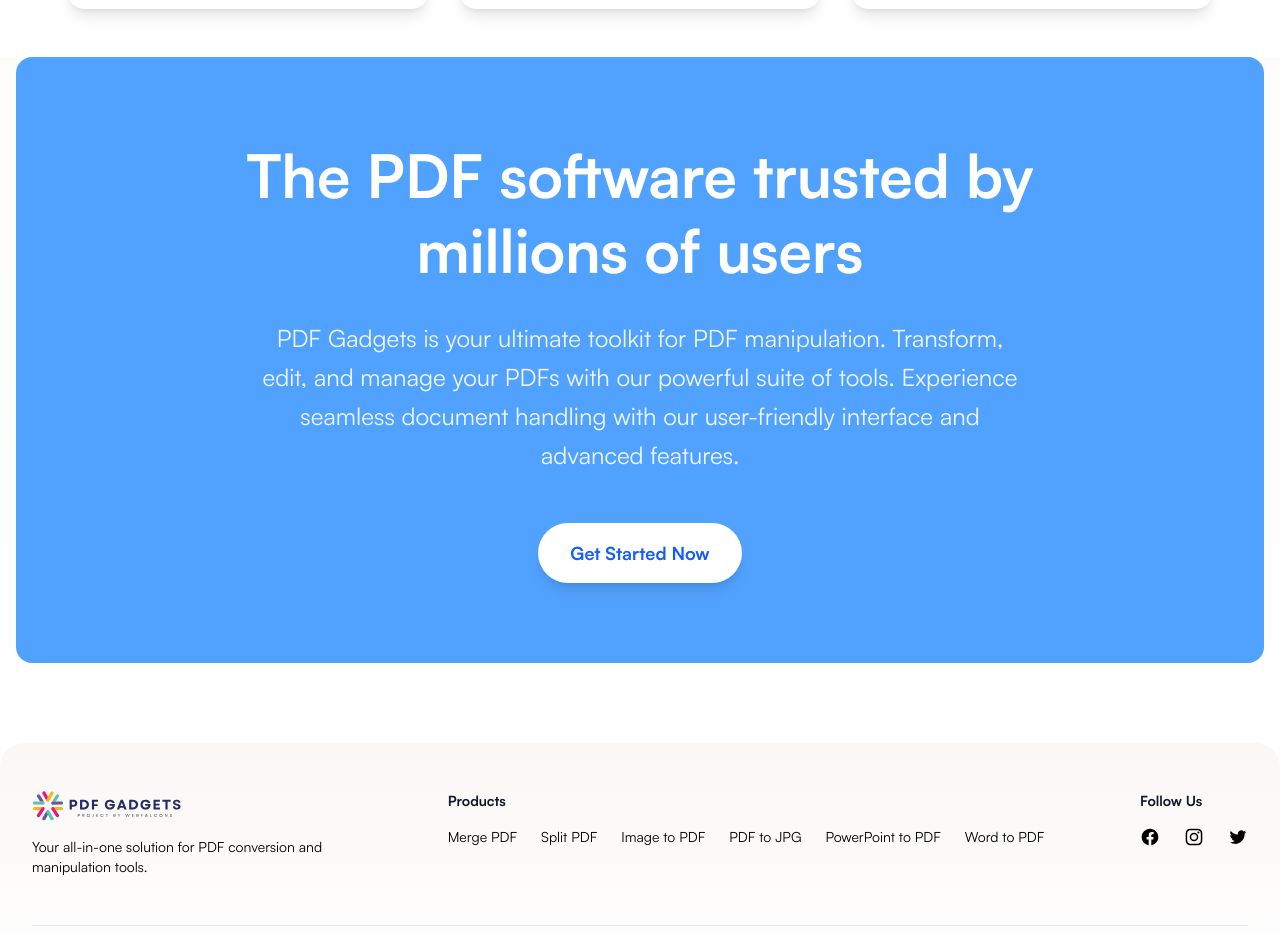
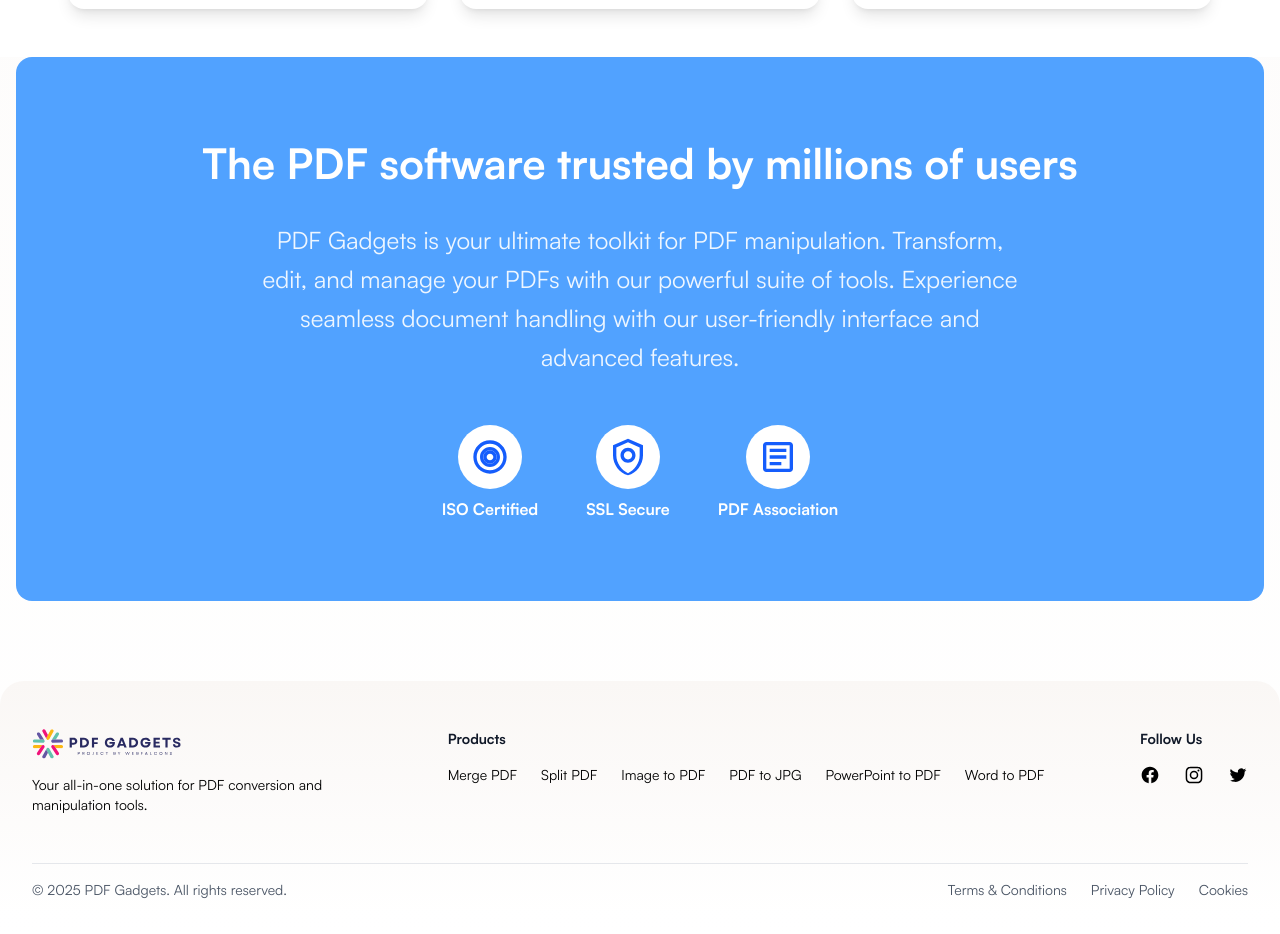
Before and after one commit to Suhaib806/mypdf, a Next.js app: page / in a window 1280 px wide. Shown: the part 1600-2534 px from the top of the page. Built offline with nearby package versions, Linux system fonts and the light colour scheme.

Commit message:
front end upgraded

```diff
--- a/src/components/TrustedSection.tsx
+++ b/src/components/TrustedSection.tsx
@@ -5,16 +5,41 @@
     <section className="w-full bg-blue-400 py-20 rounded-2xl">
       <div className="w-full max-w-[1920px] mx-auto px-4 sm:px-6 lg:px-8" >
         <div className="text-center max-w-4xl mx-auto">
-          <h2 className="text-4xl md:text-5xl lg:text-6xl font-bold text-white mb-8 leading-tight">
+          <h2 className="text-3xl md:text-3xl lg:text-[42px] font-bold text-white mb-8 leading-tight">
             The PDF software trusted by millions of users
           </h2>
           <p className="text-xl md:text-2xl text-white/90 leading-relaxed max-w-3xl mx-auto">
             PDF Gadgets is your ultimate toolkit for PDF manipulation. Transform, edit, and manage your PDFs with our powerful suite of tools. Experience seamless document handling with our user-friendly interface and advanced features.
           </p>
-          <div className="mt-12">
-            <button className="bg-white text-blue-600 hover:bg-black hover:text-white transition-colors duration-300 px-8 py-4 rounded-full text-lg font-semibold shadow-lg hover:shadow-xl">
-              Get Started Now
-            </button>
+          <div className="mt-12 flex justify-center items-center gap-12">
+            <div className="flex flex-col items-center">
+              <div className="w-16 h-16 bg-white rounded-full flex items-center justify-center mb-2">
+                <svg className="w-10 h-10 text-blue-600" viewBox="0 0 24 24" fill="none" xmlns="http://www.w3.org/2000/svg">
+                  <path d="M12 2C6.48 2 2 6.48 2 12s4.48 10 10 10 10-4.48 10-10S17.52 2 12 2zm0 18c-4.41 0-8-3.59-8-8s3.59-8 8-8 8 3.59 8 8-3.59 8-8 8z" fill="currentColor"/>
+                  <path d="M12 6c-3.31 0-6 2.69-6 6s2.69 6 6 6 6-2.69 6-6-2.69-6-6-6zm0 10c-2.21 0-4-1.79-4-4s1.79-4 4-4 4 1.79 4 4-1.79 4-4 4z" fill="currentColor"/>
+                  <path d="M12 8c-2.21 0-4 1.79-4 4s1.79 4 4 4 4-1.79 4-4-1.79-4-4-4zm0 6c-1.1 0-2-.9-2-2s.9-2 2-2 2 .9 2 2-.9 2-2 2z" fill="currentColor"/>
+                </svg>
+              </div>
+              <span className="text-white font-semibold">ISO Certified</span>
+            </div>
+            <div className="flex flex-col items-center">
+              <div className="w-16 h-16 bg-white rounded-full flex items-center justify-center mb-2">
+                <svg className="w-10 h-10 text-blue-600" viewBox="0 0 24 24" fill="none" xmlns="http://www.w3.org/2000/svg">
+                  <path d="M12 1L3 5v6c0 5.55 3.84 10.74 9 12 5.16-1.26 9-6.45 9-12V5l-9-4zm0 2.18l7 3.12v4.7c0 4.67-3.13 8.96-7 10.69-3.87-1.73-7-6.02-7-10.69v-4.7l7-3.12z" fill="currentColor"/>
+                  <path d="M12 6.5c-2.49 0-4.5 2.01-4.5 4.5s2.01 4.5 4.5 4.5 4.5-2.01 4.5-4.5-2.01-4.5-4.5-4.5zm0 2c1.38 0 2.5 1.12 2.5 2.5s-1.12 2.5-2.5 2.5-2.5-1.12-2.5-2.5 1.12-2.5 2.5-2.5z" fill="currentColor"/>
+                </svg>
+              </div>
+              <span className="text-white font-semibold">SSL Secure</span>
+            </div>
+            <div className="flex flex-col items-center">
+              <div className="w-16 h-16 bg-white rounded-full flex items-center justify-center mb-2">
+                <svg className="w-10 h-10 text-blue-600" viewBox="0 0 24 24" fill="none" xmlns="http://www.w3.org/2000/svg">
+                  <path d="M19 3H5c-1.1 0-2 .9-2 2v14c0 1.1.9 2 2 2h14c1.1 0 2-.9 2-2V5c0-1.1-.9-2-2-2zm0 16H5V5h14v14z" fill="currentColor"/>
+                  <path d="M7 7h10v2H7zm0 4h10v2H7zm0 4h7v2H7z" fill="currentColor"/>
+                </svg>
+              </div>
+              <span className="text-white font-semibold">PDF Association</span>
+            </div>
           </div>
         </div>
       </div>
```
